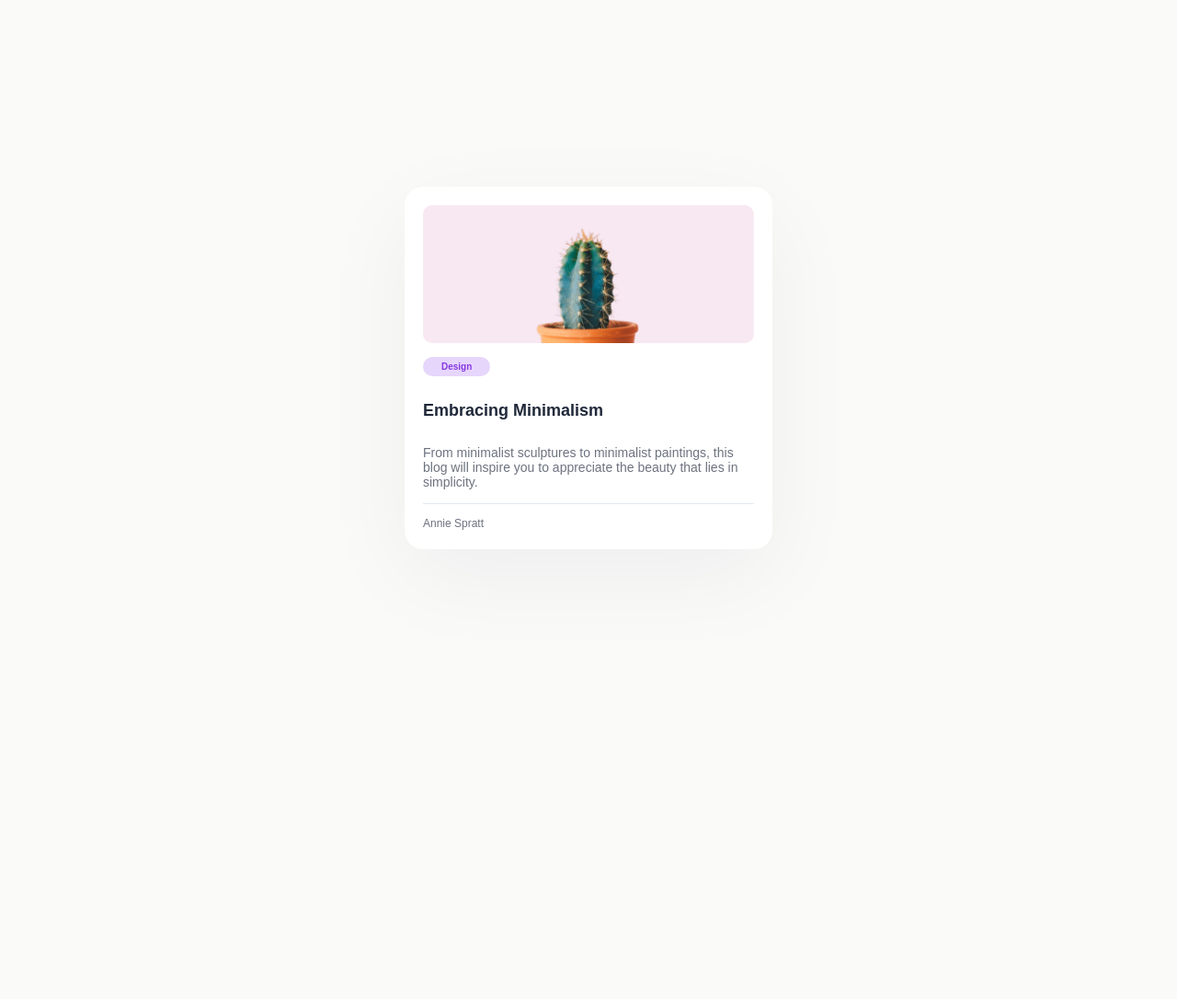
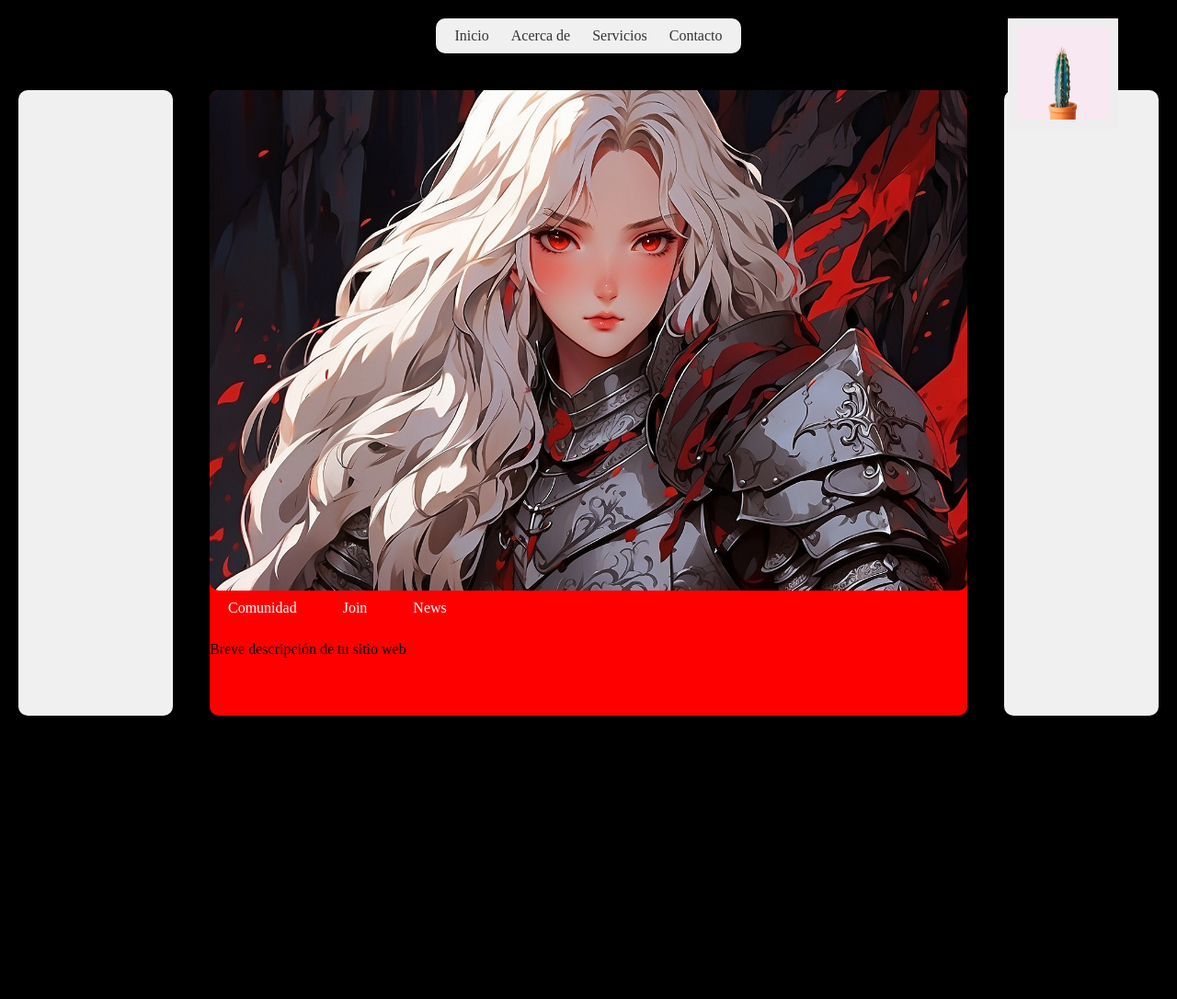
Before and after one commit to adrs1166ma/freelancer, a plain HTML site: page nosotros.html in a window 1280 px wide. Shown: the whole page at 92% size. Before the commit the page ends 800 px from the top, so only its background shows below. Drawn offline with Linux system fonts and the light colour scheme; a web font is replaced by a local one.

Commit message:
mejorando 1

```diff
--- a/css/styles2.css
+++ b/css/styles2.css
@@ -1,62 +1,123 @@
-* {
-    padding: 0;
+.p {
+    color: aliceblue;
+}
+body {
+    background-color: #000000;
     margin: 0;
-    box-sizing: border-box;
-    font-family: "Sora", sans-serif;
 }
+h1 {
+    color: white;
+}
+/* Estilos para el contenedor de la barra principal */
 
-body {
-    background-color: #FAFAF9;
+.contenedor-barra-principal {
     display: flex;
     justify-content: center;
+    width: 80%;
+    margin: 20px auto;
+  }
+
+  /* Estilos para la barra principal */
+  .barra-principal {
+    display: flex;
     align-items: center;
-    height: 100vh;
-    color: #6C727F;
-}
+    padding: 10px;
+    background-color: #f0f0f0;
+    border-radius: 10px;
+  }
 
-.tarjeta {
-    width: 400px;
-    background-color: rgb(255, 255, 255);
-    border-radius: 20px;
-    padding: 20px;
+  /* Estilos para la lista de la barra principal */
+  .barra-principal ul {
+    list-style: none;
+    margin: 0;
+    padding: 0;
+  }
+
+  /* Estilos para los elementos de la lista de la barra principal */
+  .barra-principal li {
+    display: inline-block;
+    margin: 0 10px;
+  }
+
+  /* Estilos para los enlaces de la barra principal */
+  .barra-principal a {
+    text-decoration: none;
+    color: #333;
+  }
+
+  /* Estilos para la barra secundaria */
+  .barra-secundaria {
     display: flex;
-    flex-direction: column;
-    gap: 15px;
-    box-shadow: 0px 30px 100px 0px rgba(17, 23, 41, 0.05);
-}
+    align-items: center;
+    position: absolute;
+    right: 5%; /* Mueve la barra un 5% del ancho de la pantalla a la derecha */
+    top: 20px;
+    padding: 10px;
+    background-color: #eee;
+  }
 
-.tarjeta__imagen {
-    background-image: url(../img/cactus_img.jpg);
+  /* Estilos para la imagen de la barra secundaria */
+  .barra-secundaria img {
+    width: 100px;
+    height: 100px;
+  }
+
+/* ----------------------------------------------------- */
+
+
+  /* Contenedor principal */
+  .contenedor-principal {
+    display: flex; /* Habilitar flexbox para la distribución horizontal */
+    align-items: stretch; /* Extender los elementos verticalmente */
+    min-height: 90vh; /* Altura mínima del contenedor principal */
+  }
+
+  /* Barras laterales */
+  .barra-lateral-izquierda,
+  .barra-lateral-derecha {
+    flex: 0 0 10%; /* Ancho de las barras laterales */
+    background-color: #f0f0f0; /* Color de fondo de las barras laterales */
+    padding: 20px; /* Acolchado interno de las barras laterales */
+    border-radius: 10px;
+  }
+
+  /* Contenedor central */
+  .cuerpo-grande {
+    flex: 1; /* Ancho del contenedor central */
+    background-color: red;
+    border-radius: 10px;
+
+  }
+
+  /* Separación entre elementos */
+  .contenedor-principal > * { /* Seleccionar todos los elementos hijos directos del contenedor principal */
+    margin: 20px; /* Margen entre las barras laterales y el contenedor central */
+  }
+
+/* ----------------------------------------------------------- */
+
+.cuerpo-principal {
+    width: 100%;
+    height: 80%;
+    background-image: url(/img/bganime.jpg);
     background-size: cover;
     background-position: center;
-    width: 100%;
-    height: 150px;
     border-radius: 10px;
 }
 
-span {
-    background-color: #E6D6FC;
-    color: #883AE1;
-    font-weight: 700;
-    padding: 5px 20px;
-    width: auto;
-    font-size: 10px;
-    align-self: self-start;
-    border-radius: 20px;
-}
+.seccion-botones {
+    display: flex; /* Habilitar flexbox para la distribución horizontal */
+    justify-content: flex-start; /* Alinear los botones a la izquierda */
+    /*align-items: center; /* Alinear verticalmente los elementos */
+    margin-bottom: 10px; /* Margen inferior para separar de la descripción */
+  }
 
-h1 {
-    font-size: 18px;
-    color: #20293A;
-}
-
-p {
-    font-weight: 300;
-    font-size: 14px;
-}
-
-.tarjeta__autor {
-    border-top: 1px solid #E5EAF0;
-    font-size: 12px;
-    padding-top: 15px;
-}
+  .seccion-botones button {
+    padding: 10px 20px; /* Tamaño del relleno de los botones */
+    background-color: transparent; /* Color de fondo de los botones */
+    color: #fff; /* Color de texto de los botones */
+    border: 2px; /* Eliminar borde predeterminado de los botones */
+    border-color: white;
+    cursor: pointer; /* Indicar que el elemento es interactivo */
+    margin-right: 10px; /* Margen derecho para crear espacio entre botones */
+  }
--- a/nosotros.html
+++ b/nosotros.html
@@ -12,12 +12,62 @@
     <link href="css/styles2.css" rel="stylesheet"
 </head>
 <body>
-    <div class="tarjeta">
-        <div class="tarjeta__imagen"></div>
-        <span>Design</span>
-        <h1>Embracing Minimalism</h1>
-        <p>From minimalist sculptures to minimalist paintings, this blog will inspire you to appreciate the beauty that lies in simplicity.</p>
-        <div class="tarjeta__autor">Annie Spratt</div>
-    </div>
+    <nav class="x1">
+        <div class="contenedor-barra-principal">
+            <nav class="barra-principal">
+              <ul>
+                <li><a href="nosotros.html">Inicio</a></li>
+                <li><a href="#">Acerca de</a></li>
+                <li><a href="#">Servicios</a></li>
+                <li><a href="#">Contacto</a></li>
+              </ul>
+            </nav>
+        </div>
+        <nav class="barra-secundaria">
+            <img src="img/cactus_img.jpg" alt="Animación">
+        </nav>
+    </nav>
+
+
+    <main class="contenedor-principal">
+
+        <!-- Izquierda -->
+        <div class="barra-lateral-izquierda">
+          <div class="redes-sociales">
+            </div>
+        </div>
+
+        <!-- Contenedor central -->
+        <div class="cuerpo-grande">
+            <!-- Cuerpo -->
+            <section class="cuerpo-principal">
+            </section>
+            <!-- Pie -->
+            <div class="contenedor-seccion-footer">
+                <section class="footer">
+                    <!-- Botones -->
+                    <div class="seccion-botones">
+                        <button>Comunidad</button>
+                        <button>Join</button>
+                        <button>News</button>
+                    </div>
+                    <!-- Descripcion -->
+                    <div class="descripcion">
+                        <p>Breve descripción de tu sitio web</p>
+                    </div>
+                </section>
+
+                <!-- Video -->
+                <div class="contenedor-video">
+                    <video width="300" height="350"></video>
+                </div>
+            </div>
+        </div>
+
+        <!-- Derecha -->
+        <div class="barra-lateral-derecha">
+        </div>
+    </main>
+
 </body>
 </html>
```
Also changed, not shown: img/bganime.jpg (added), 1 other file.
